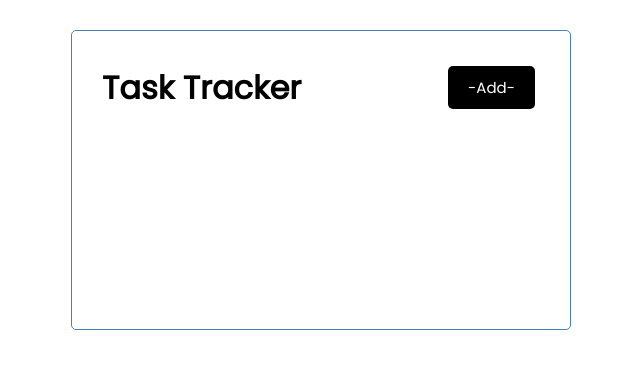
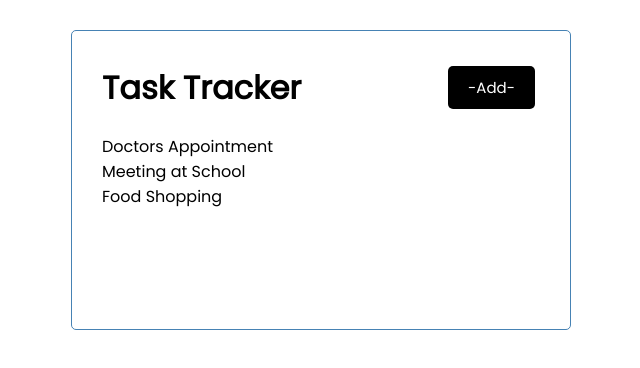
Before and after one commit to hikyylz/my-first-angular-app, an Angular app: page / in a window 1280 px wide. Shown: the top 368 px of the page, without its empty margins (319-959 px from the left). Built offline with nearby package versions, Linux system fonts and the light colour scheme.

Commit message:
tasks viewed in the screen

```diff
--- /dev/null
+++ b/src/app/Task.ts
@@ -0,0 +1,6 @@
+export interface Task{
+    id?: number;
+    text: String;
+    day: String;
+    reminder: boolean;
+}
--- a/src/app/app.component.html
+++ b/src/app/app.component.html
@@ -1,3 +1,4 @@
 <div class="container">
   <app-header></app-header>
+  <app-tasks></app-tasks>
 </div>
--- a/src/app/app.component.ts
+++ b/src/app/app.component.ts
@@ -2,11 +2,12 @@
 import { RouterOutlet } from '@angular/router';
 import { HeaderComponent } from "./components/header/header.component";
 import { ButtonComponent } from "./components/button/button.component";
+import { TasksComponent } from "./components/tasks/tasks.component";
 
 @Component({
   selector: 'app-root',
   standalone: true,
-  imports: [RouterOutlet, HeaderComponent, ButtonComponent],
+  imports: [RouterOutlet, HeaderComponent, ButtonComponent, TasksComponent],
   templateUrl: './app.component.html',
   styleUrl: './app.component.css'
 })
--- /dev/null
+++ b/src/app/components/tasks/tasks.component.html
@@ -0,0 +1 @@
+<p *ngFor="let task of tasks">{{ task.text }}</p>
--- /dev/null
+++ b/src/app/components/tasks/tasks.component.ts
@@ -0,0 +1,20 @@
+import { Component, OnInit } from '@angular/core';
+import { CommonModule, NgFor } from '@angular/common';
+import { Task } from '../../Task';
+import { TASKS } from '../../mock-tasks'; // iki üst folder a gitme yolu.
+
+@Component({
+  selector: 'app-tasks',
+  standalone: true,
+  imports: [NgFor],
+  templateUrl: './tasks.component.html',
+  styleUrl: './tasks.component.css'
+})
+
+export class TasksComponent implements OnInit{
+  tasks: Task[] = TASKS;
+  constructor(){}
+  ngOnInit(): void{
+
+  }
+}
--- a/src/app/mock-tasks.ts
+++ b/src/app/mock-tasks.ts
@@ -1,4 +1,6 @@
-export const TASKS= [
+import { Task } from './Task';
+
+export const TASKS: Task[] = [
   {
     id: 1,
     text: 'Doctors Appointment',
```
Also changed, not shown: src/app/components/tasks/tasks.component.css (added), 1 other file (tests, documents, lock files or other folders).
